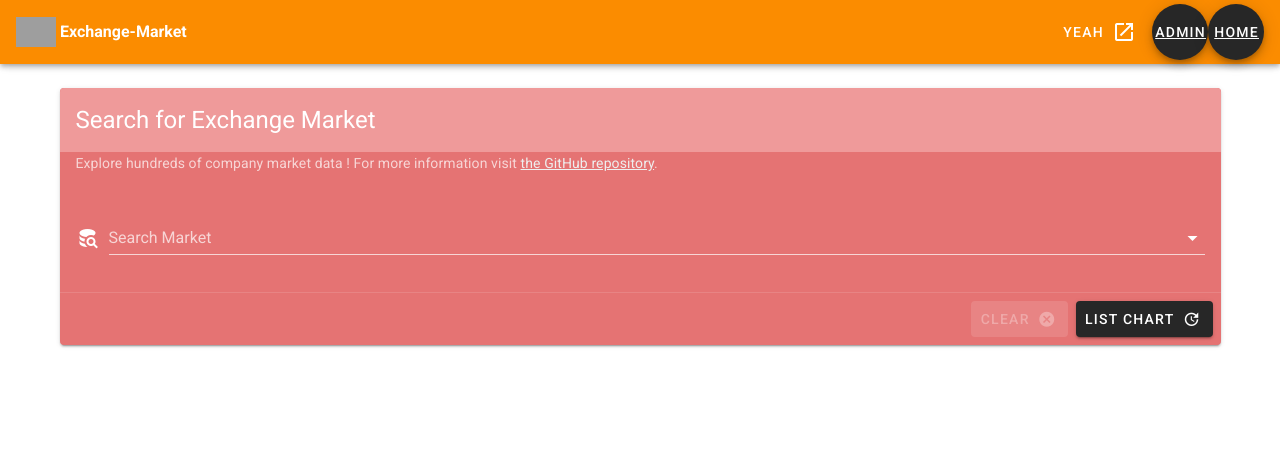
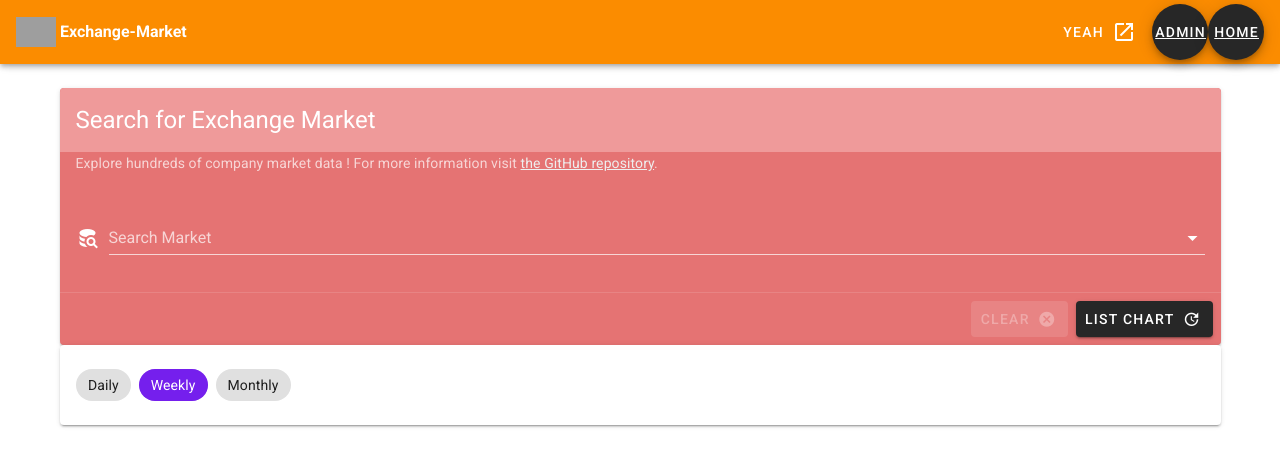
Before and after one commit to kamilmuratyilmaz/exchange_market, a Vue app: page / in a window 1280 px wide. Both pictures are taken after a click on the button "ADMIN". Shown: the top 466 px of the page. Built offline with nearby package versions, Linux system fonts and the light colour scheme; grey boxes are pictures that could not be loaded.

Commit message:
feat: added chart selection chips with route to query, added router-view to MarketSearch.vue | fix: eslint endOfLine error switched to auto

```diff
--- a/src/components/candleStickGraph.vue
+++ b/src/components/candleStickGraph.vue
@@ -1,11 +1,11 @@
 <template>
-    <v-container></v-container>
+  <v-container> </v-container>
 </template>
 
 <script>
 export default {
-    name: "CandleStickGraph"
-}
+  name: "CandleStickGraph",
+};
 </script>
 
 <style></style>
--- a/src/components/chart.vue
+++ b/src/components/chart.vue
@@ -1,14 +1,55 @@
 <template>
-  <v-card></v-card>
+  <v-card elevation="2">
+    <v-card-text class="center">
+      <v-chip-group
+        v-model="selection"
+        active-class="deep-purple accent-4 white--text"
+        column
+      >
+        <v-chip>Daily</v-chip>
+
+        <v-chip>Weekly</v-chip>
+
+        <v-chip>Monthly</v-chip>
+      </v-chip-group>
+    </v-card-text>
+    <router-view></router-view>
+  </v-card>
 </template>
 
 <script>
 export default {
-    name: "Chart",
-
-}
+  name: "Chart",
+  data: () => ({
+    selection: 1,
+  }),
+  watch: {
+    selection() {
+      console.log(this.selection);
+      switch (this.selection) {
+        case 0:
+          this.$router.push({
+            name: "Chart",
+            params: { id: this.$route.params.id },
+            query: { view: "daily" },
+          });
+          break;
+        case 1:
+          this.$router.push({
+            name: "Chart",
+            params: { id: this.$route.params.id },
+            query: { view: "weekly" },
+          });
+          break;
+        case 2:
+          this.$router.push({
+            name: "Chart",
+            params: { id: this.$route.params.id },
+            query: { view: "monthly" },
+          });
+          break;
+      }
+    },
+  },
+};
 </script>
-
-<style>
-
-</style>
--- a/src/components/marketSearch.vue
+++ b/src/components/marketSearch.vue
@@ -52,6 +52,7 @@
         </v-btn>
       </v-card-actions>
     </v-card>
+    <router-view></router-view>
   </v-container>
 </template>
 <script>
```
Also changed, not shown: .eslintrc.js.
